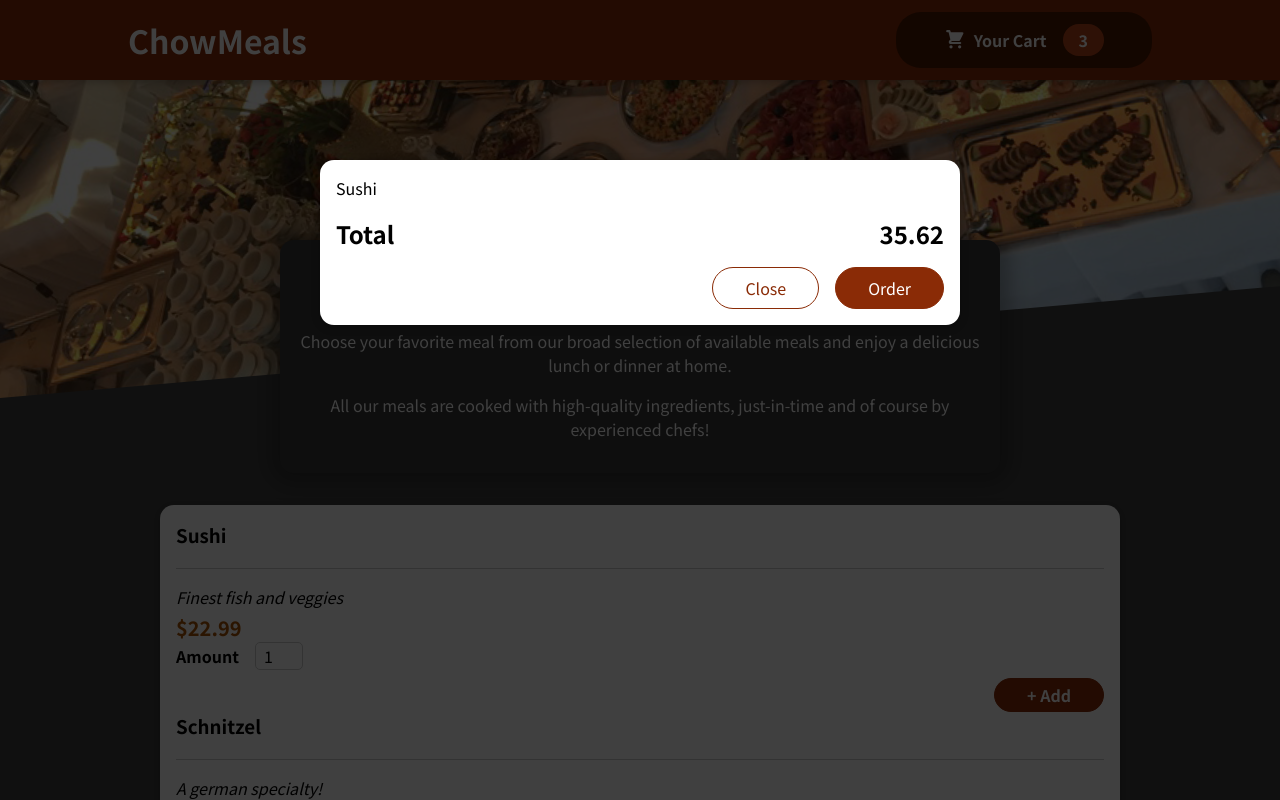
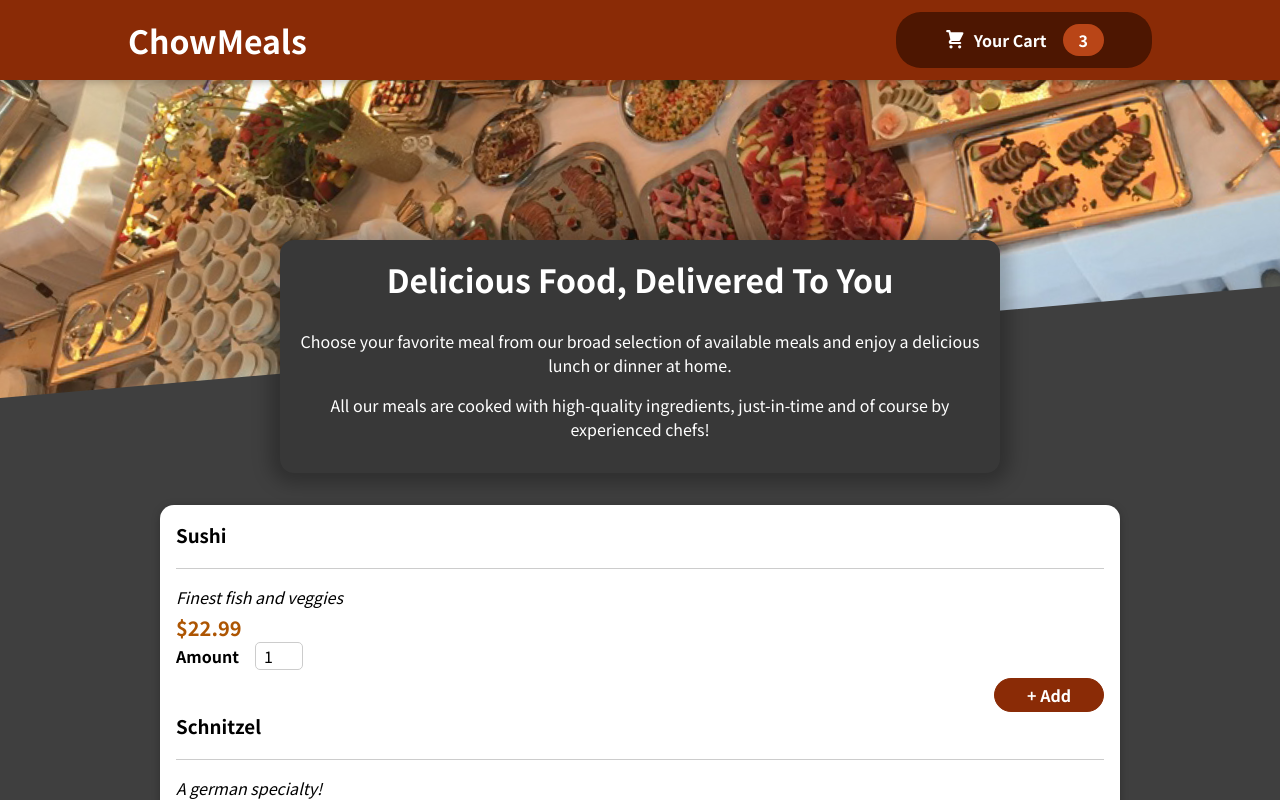
Before and after one commit to naveensing575/ChowOrder, a React (Create React App) app: page / in a window 1280 px wide. Shown: the top 800 px of the page. Built offline with nearby package versions, Linux system fonts and the light colour scheme.

Commit message:
Add logic for cart onClick and onClose

```diff
--- a/src/App.js
+++ b/src/App.js
@@ -1,12 +1,21 @@
+import { useState } from "react";
 import Cart from "./components/Cart/Cart";
 import Header from "./components/Layout/Header";
 import Meals from "./components/Meals/Meals";
 
 function App() {
+  const [cartIsShown, setCartIsShown] = useState(false);
+
+  const showCartHandler = () => {
+    setCartIsShown(true);
+  };
+  const hideCartHandler = () => {
+    setCartIsShown(false);
+  };
   return (
     <>
-      <Cart />
-      <Header />
+      {cartIsShown && <Cart onClose={hideCartHandler} />}
+      <Header onShowCart={showCartHandler} />
       <main>
         <Meals />
       </main>
--- a/src/components/Cart/Cart.js
+++ b/src/components/Cart/Cart.js
@@ -13,7 +13,9 @@
         <span>35.62</span>
       </div>
       <div className={classes.actions}>
-        <button className={classes["button--alt"]}>Close</button>
+        <button className={classes["button--alt"]} onClick={props.onClose}>
+          Close
+        </button>
         <button className={classes.button}>Order</button>
       </div>
     </Modal>
--- a/src/components/Layout/Header.js
+++ b/src/components/Layout/Header.js
@@ -2,12 +2,12 @@
 import meals from "../../assets/meals.jpg";
 import classes from "./Header.module.css";
 import HeaderCartButton from "./HeaderCartButton";
-const Header = () => {
+const Header = (props) => {
   return (
     <>
       <header className={classes.header}>
         <h1>ChowMeals</h1>
-        <HeaderCartButton />
+        <HeaderCartButton onShowCart={props.onShowCart} />
       </header>
       <div className={classes["main-image"]}>
         <img src={meals} alt="meals-img" />
--- a/src/components/Layout/HeaderCartButton.js
+++ b/src/components/Layout/HeaderCartButton.js
@@ -3,7 +3,7 @@
 import classes from "./HeaderCartButton.module.css";
 const HeaderCartButton = (props) => {
   return (
-    <button className={classes.button}>
+    <button className={classes.button} onClick={props.onShowCart}>
       <span className={classes.icon}>
         <CartIcon />
       </span>
```
